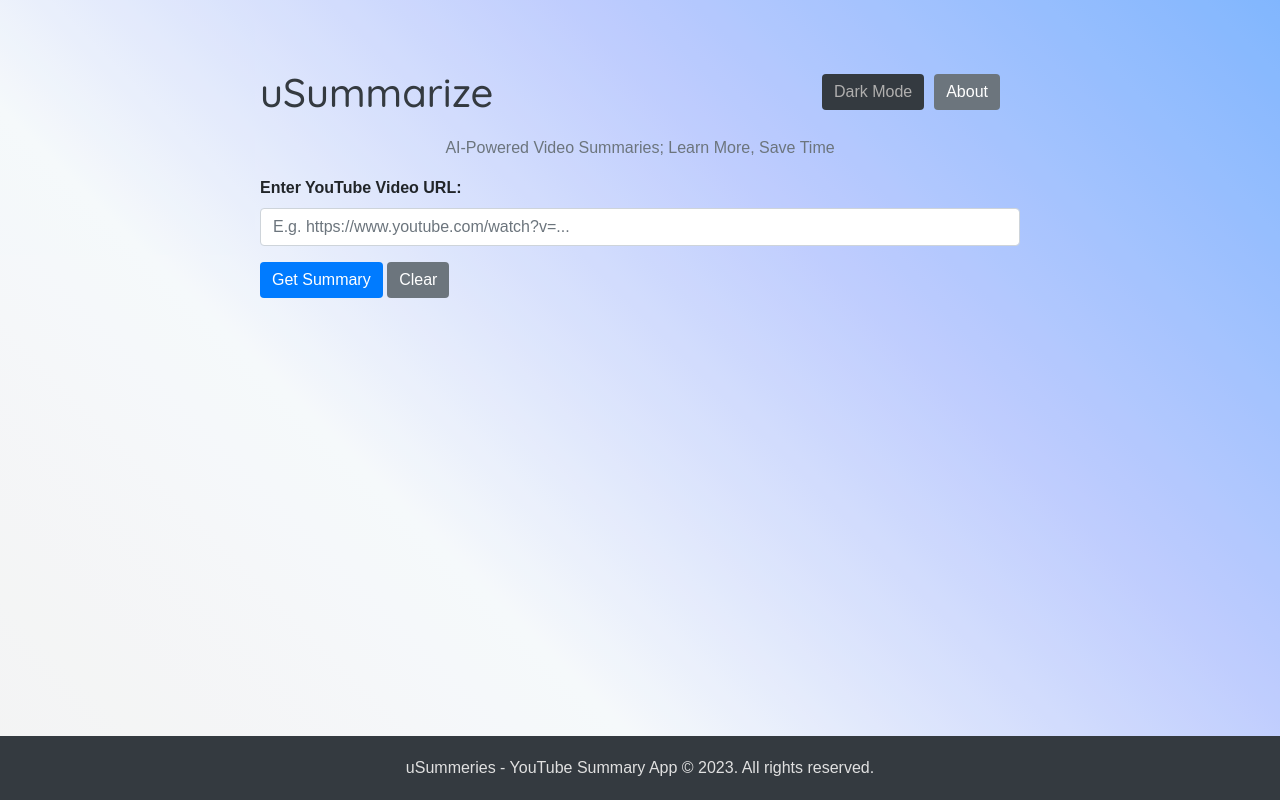
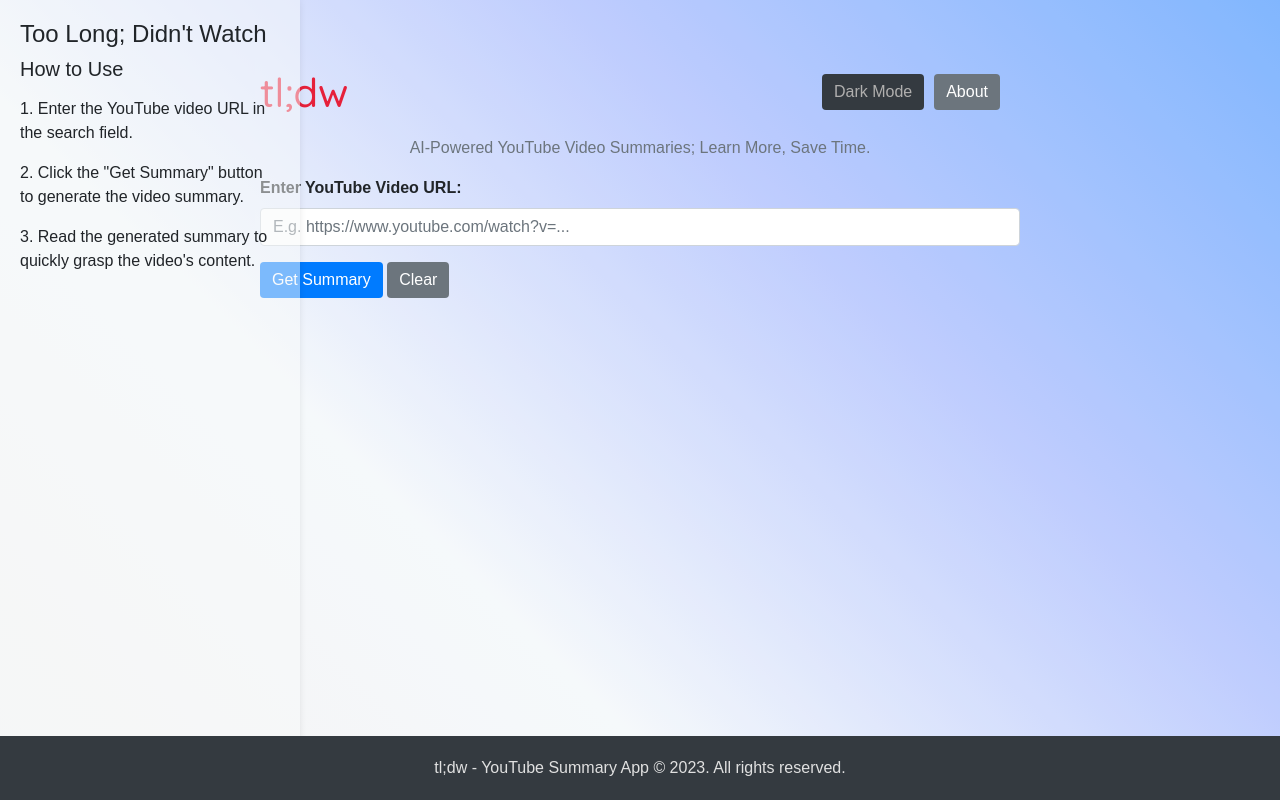
Before and after one commit to Karan-Ghatt/tldw_video_summary_app, a Flask app: page / in a window 1280 px wide. Run offline with Flask 3, Linux system fonts and the light colour scheme; some libraries are stand-ins or nearby versions.

Commit message:
Iterative Changes

```diff
--- a/app.py
+++ b/app.py
@@ -1,18 +1,23 @@
-from flask import Flask, render_template, request
+from flask import Flask, render_template, request, send_from_directory
 from flask_bootstrap import Bootstrap
-from brains import extract_youtube_video_id, get_transcript, gpt_function
+from brains import extract_youtube_video_id, get_transcript, gpt_function, get_video_title
 import logging
+
+
 
 app = Flask(__name__)
 bootstrap = Bootstrap(app)
 
 logging.basicConfig(level=logging.DEBUG)
 
+
+
 @app.route('/', methods=['GET', 'POST'])
-def index():
+async def index():
     error_message = None
     summary = None
     video_url = None
+    video_name = None
 
     if request.method == 'POST':
         video_url = request.form['video_url']
@@ -22,17 +27,34 @@ def index():
 
         if video_id:
             try:
-                transcript_file = get_transcript(video_id)
+                video_name = await get_video_title(video_url)
+                logging.debug(f'Video Name is {video_name}')
+
+                transcript_file = await get_transcript(video_id)
                 logging.debug(f'Transcript file generated/n Location: {transcript_file}')
-                summary = gpt_function(transcript_file)
+
+                summary = await gpt_function(transcript_file)
                 logging.debug(f'Summary Generated: {summary[:7]}')
+
             except Exception as e:
-                error_message = f"An error occurred: {str(e)}"
-                logging.debug(f'An error has occurred: {str(e)}')
+                exp = str(e)
+                print(exp[:69])
+                if exp[:69] == "This model's maximum context length is 4097 tokens. However, your mes":
+                    error_message = "An error has occurred: This video is too long, please choose a shorter video."
+                else:
+                    error_message = f"An error occurred: {str(e)}"
+                    logging.debug(f'An error has occurred: {str(e)}')
         else:
             error_message = "Invalid YouTube URL. Please enter a valid video URL."
 
-    return render_template('main_page.html', error_message=error_message, summary=summary, video_url=video_url)
+    return render_template('main_page.html', error_message=error_message, summary=summary, video_name=video_name)
+
+
+@app.route('/static/<path:filename>')
+def static_files(filename):
+    return send_from_directory('static', filename)
+
+
 
 if __name__ == '__main__':
     app.run(debug=True)
--- a/brains.py
+++ b/brains.py
@@ -8,7 +8,26 @@ import openai
 import re
 import datetime
 
-import pprint as pp
+from requests_html import HTMLSession
+from bs4 import BeautifulSoup as bs
+
+import asyncio
+from concurrent.futures import ThreadPoolExecutor
+
+import aiohttp
+
+executor = ThreadPoolExecutor()
+
+# PENDING:
+# Add Finding YouTube Video Name in brains [x]
+# Add custom error message handling [x]
+# Split HTML, CSS and JS into separate files
+# Make page responsive
+
+# ------------------------------------------------------------
+
+# ------------------------------------------------------------
+
 
 OPEN_AI_KEY = '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'
 
@@ -24,6 +43,7 @@ yet all-encompassing wrap-up. Make sure to employ clear headings for each
 segment to ensure a seamless flow.
 '''
 
+
 # Take video link then extracts and returns video ID
 def extract_youtube_video_id(url):
     # Define the regular expression pattern
@@ -36,52 +56,58 @@ def extract_youtube_video_id(url):
     else:
         return None
 
+
 # Takes the video idea from the extract function and returns the formatted transcript of the video
 # The transcript is then written to a text file for storage and to be read by the gpt function.
 # The function stores the returned transcript.txt file in a directory called transcript_archive
 # If the directory does not exist, then the function creates it
 # This function will return the file directory path, with the file extension, of the returned transcript
-def get_transcript(video_id):
+async def get_video_title(video_url):
+    async with aiohttp.ClientSession() as session:
+        async with session.get(video_url) as response:
+            html = await response.text()
+            soup = bs(html, "html.parser")
+            title = soup.find("meta", itemprop="name")["content"]
+            return title
+
+
+async def get_transcript(video_id):
+    loop = asyncio.get_event_loop()
+    formatted_transcript = await loop.run_in_executor(executor, get_transcript_sync, video_id)
+    ts = datetime.datetime.now()
+    ts_string = ts.strftime('%Y-%m-%d %H:%M:%S.%f')
+    file_name = f'formatted_returned_transcript_{ts_string}_{str(video_id)}'
+    directory = 'transcript_archive'
+    if not os.path.exists(directory):
+        os.makedirs(directory)
+    file_path = os.path.join(directory, f'{file_name}.txt')
+    with open(file_path, 'w', encoding='utf-8') as text_file:
+        text_file.write(formatted_transcript)
+    return file_path
+
+
+def get_transcript_sync(video_id):
     transcript = YouTubeTranscriptApi.get_transcript(video_id)
     formatter = TextFormatter()
     formatted_transcript = formatter.format_transcript(transcript)
-    ts = datetime.datetime.now()
-    ts_string = ts.strftime('%Y-%m-%d %H:%M:%S.%f')
-    file_name = f'formatted_returned_transcript_{ts_string}_{str(video_id)}'
-
-    # Define the directory path
-    directory = 'transcript_archive'
-
-    # Create the directory if it doesn't exist
-    if not os.path.exists(directory):
-        os.makedirs(directory)
-
-    # Write formatted transcript to a text file in the specified directory
-    with open(f'{directory}/{file_name}.txt', 'w', encoding='utf-8') as text_file:
-        text_file.write(formatted_transcript)
-
-    return f'{directory}/{file_name}.txt'
+    return formatted_transcript
 
 
-# This function utilizes the OpenAI GPT-3.5 Turbo model to engage in a chat-based interaction.
-# It reads text from an output file, incorporates it into a conversation with predefined system profile,
-# and generates a response using the AI model. The response is then appended to the conversation.
-def gpt_function(output_file_name):
+async def gpt_function(output_file_name):
     openai.api_key = OPEN_AI_KEY
-
     messages = [{"role": "system", "content": AGENT_PROFILE}]
-
     with open(output_file_name, 'r') as f:
         lines = f.read().replace('\n', '')
+    if lines:
+        messages.append({"role": "user", "content": lines})
 
-    if lines:
-        messages.append(
-            {"role": "user", "content": lines},
-        )
-        chat = openai.ChatCompletion.create(
-            model="gpt-3.5-turbo", messages=messages
-        )
-    reply = chat.choices[0].message.content
-    # pp.pprint(f"ChatGPT: {reply}")
-    messages.append({"role": "assistant", "content": reply})
-    return reply
+        loop = asyncio.get_event_loop()
+        reply = await loop.run_in_executor(executor, get_gpt_reply, messages)
+
+        messages.append({"role": "assistant", "content": reply})
+        return reply
+
+
+def get_gpt_reply(messages):
+    chat = openai.ChatCompletion.create(model="gpt-3.5-turbo", messages=messages)
+    return chat.choices[0].message.content
--- a/templates/main_page.html
+++ b/templates/main_page.html
@@ -5,18 +5,16 @@
     <link rel="icon" type="image/png" sizes="32x32" href="favicon-32x32.png">
     <link rel="icon" type="image/png" sizes="16x16" href="favicon-16x16.png">
 
+    <link rel="stylesheet" href="https://stackpath.bootstrapcdn.com/bootstrap/4.5.2/css/bootstrap.min.css">
+    <link rel="stylesheet" href="https://cdnjs.cloudflare.com/ajax/libs/font-awesome/5.15.3/css/all.min.css">
+    <link href="https://fonts.googleapis.com/css2?family=Quicksand:wght@400;500&display=swap" rel="stylesheet">
 
-
-
-    <link rel="stylesheet" href="https://stackpath.bootstrapcdn.com/bootstrap/4.5.2/css/bootstrap.min.css">
-    <link href="https://fonts.googleapis.com/css2?family=Quicksand:wght@400;500&display=swap" rel="stylesheet">
-    <link rel="stylesheet" href="https://cdnjs.cloudflare.com/ajax/libs/font-awesome/5.15.3/css/all.min.css">
     <script src="https://cdnjs.cloudflare.com/ajax/libs/font-awesome/5.15.3/js/all.min.js"></script>
 
 
-    <title>YouTube Summary App</title>
+    <title>tl;dw - YouTube Summary App</title>
+
     <style>
-
         body::before {
             content: "";
             position: fixed;
@@ -149,6 +147,7 @@ body.dark-mode #dark-mode-toggle {
             align-items: center;
             margin-right: 20px; /* Add margin to space from the right edge */
         }
+
         .header {
             display: flex;
             justify-content: space-between;
@@ -160,7 +159,7 @@ body.dark-mode #dark-mode-toggle {
             font-family: 'Quicksand', sans-serif; /* Apply the Montserrat font */
             font-weight: 500; /* Adjust the font weight */
             font-size: 2.5rem; /* Adjust the font size */
-    color: #343a40; /* Your desired text color */
+            color: #e6203a; /* Your desired text color */
             margin: 0;
         }
 
@@ -178,6 +177,23 @@ body.dark-mode #dark-mode-toggle {
         }
 
         .about-sidebar.active {
+            display: block;
+        }
+
+        .how-to-use-sidebar {
+            position: absolute;
+            left: 0;
+            top: 0;
+            width: 300px;
+            height: 100vh;
+            background-color: rgba(248, 249, 250, 0.5); /* Adjust the opacity as needed */
+            padding: 20px;
+            box-shadow: -4px 0 10px rgba(0, 0, 0, 0.2);
+            display: none;
+        }
+
+        /* Make the "How to Use" sidebar visible by default */
+        .how-to-use-sidebar.active {
             display: block;
         }
 
@@ -218,13 +234,13 @@ body.dark-mode #dark-mode-toggle {
 <body class="{{ dark_mode_class }}">
     <div class="container mt-5">
         <div class="header">
-            <h1>uSummarize</h1>
+            <h1>tl;dw</h1>
             <div class="navigation">
                 <button id="dark-mode-toggle" class="btn btn-secondary">Dark Mode</button>
                 <a href="#" class="btn btn-secondary about-btn">About</a>
             </div>
         </div>
-        <p class="tagline">AI-Powered Video Summaries; Learn More, Save Time</p>
+        <p class="tagline">AI-Powered YouTube Video Summaries; Learn More, Save Time.</p>
 
         <form method="POST" action="/" class="mb-4" id="summary-form">
             <div class="form-group">
@@ -246,7 +262,7 @@ body.dark-mode #dark-mode-toggle {
         </div>
 
         {% if summary %}
-            <h2 class="mt-4">Video URL: {{ video_url }}</h2>
+            <h2 class="mt-4">Video Title: {{ video_name }}</h2>
             <div class="card mt-4 summary-card">
                 <div class="card-body">
                     <h3 class="card-title">Summary:</h3>
@@ -263,7 +279,7 @@ body.dark-mode #dark-mode-toggle {
     <h3>About Us</h3>
     <div class="about-section">
         <h4>Overview</h4>
-        <p>This app provides a convenient way to generate video summaries using AI-powered transcription and analysis. It leverages OpenAI's Language Model (LLM) to process video content and generate concise summaries, simplifying the comprehension of lengthy videos.</p>
+        <p>This app provides a convenient way to generate YouTube video summaries using AI-powered transcription and analysis. It leverages OpenAI's Language Model (LLM) to process video content and generate concise summaries, simplifying the comprehension of lengthy videos.</p>
     </div>
     <div class="about-section">
         <h4>Key Features</h4>
@@ -289,10 +305,22 @@ body.dark-mode #dark-mode-toggle {
     </div>
 </div>
 
+        <!-- Sidebar for "How to Use" -->
+        <div class="how-to-use-sidebar active">
+            <h4>Too Long; Didn't Watch</h4>
+            <div class="about-section">
+                <h5>How to Use</h5>
+                <p></p>
+                <p>1. Enter the YouTube video URL in the search field.</p>
+                <p>2. Click the "Get Summary" button to generate the video summary.</p>
+                <p>3. Read the generated summary to quickly grasp the video's content.</p>
+            </div>
+        </div>
+
 
 
         <div class="footer">
-            uSummeries - YouTube Summary App &copy; 2023. All rights reserved.
+            tl;dw - YouTube Summary App &copy; 2023. All rights reserved.
         </div>
 
         <script src="https://code.jquery.com/jquery-3.5.1.slim.min.js"></script>
@@ -358,8 +386,6 @@ $(document).ready(function () {
                 $('.about-sidebar').toggleClass('active');
             });
 
-
-
         </script>
     </body>
 </html>
```
Also changed, not shown: static/style.css (deleted), static/styles.css (added). Lines whose indentation alone changed are shown as unchanged.
